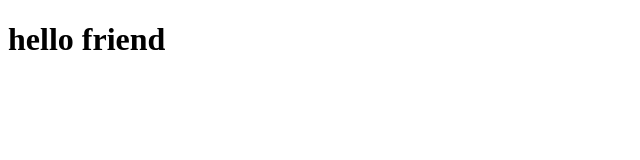
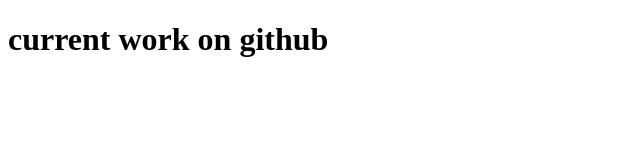
Before and after one commit to Ravi186/learn_github, a plain HTML site: page index.html in a window 1280 px wide. Shown: the whole page, without its empty margins (0-640 px from the left). Drawn offline with Linux system fonts and the light colour scheme.

Commit message:
modification

```diff
--- a/index.html
+++ b/index.html
@@ -6,6 +6,6 @@
     <title>Document</title>
 </head>
 <body>
-   <h1>hello friend </h1>
+   <h1>current work on github</h1>
 </body>
 </html>
```
